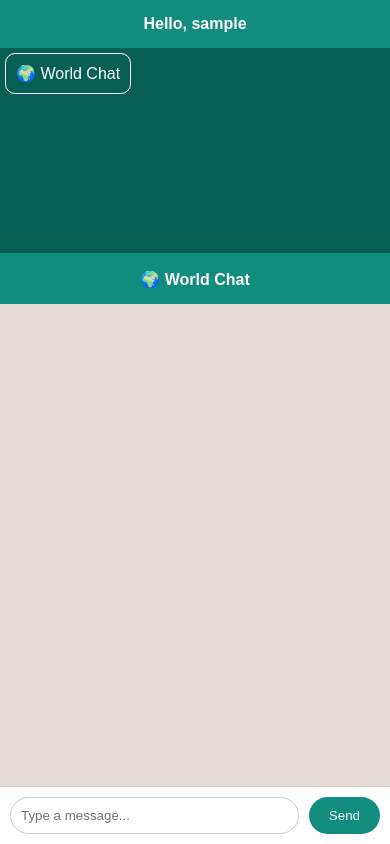
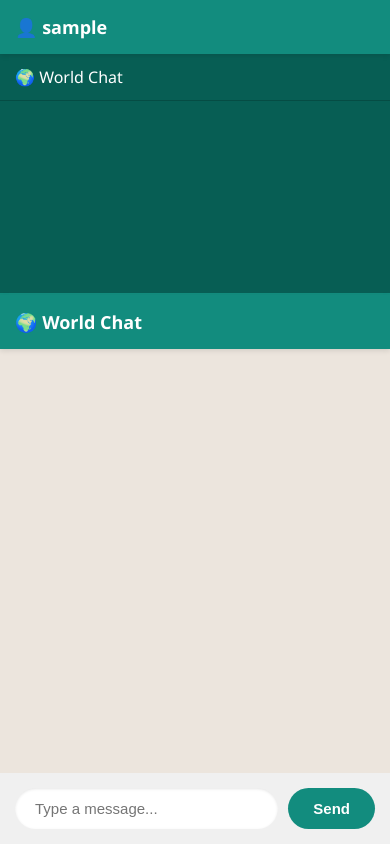
Before and after one commit to sunilraghav634-del/Itschat, a Flask app: page / in a window 390 px wide. Run offline with Flask 3, Linux system fonts and the light colour scheme; the visitor is signed in with stand-in values (Sample User, id 1); data that the repository does not hold is empty; some libraries are stand-ins or nearby versions.

Commit message:
Update chat.html

```diff
--- a/templates/chat.html
+++ b/templates/chat.html
@@ -1,41 +1,46 @@
 <!DOCTYPE html>
-<html>
+<html lang="en">
 <head>
+    <meta charset="UTF-8">
+    <meta name="viewport" content="width=device-width, initial-scale=1.0">
     <title>ItsChat</title>
-    <meta name="viewport" content="width=device-width, initial-scale=1">
-    <meta name="description" content="ItsChat - A simple, real-time global and private messaging app.">
-    <meta name="keywords" content="ItsChat, Chat App, Messaging, Real-time">
-    <meta name="google-site-verification" content="qQt9M9rKVhv3y69fc4fMKocVlxAk3wb8Br7-T1riv8k" />
     <script src="https://cdnjs.cloudflare.com/ajax/libs/socket.io/4.0.1/socket.io.js"></script>
     <style>
-        body { font-family: Arial, sans-serif; display: flex; margin: 0; height: 100vh; background-color: #ece5dd; }
-        #sidebar { width: 30%; background: #075e54; color: white; display: flex; flex-direction: column; }
-        #chat-area { width: 70%; display: flex; flex-direction: column; }
-        .header { background: #128c7e; color: white; padding: 15px; text-align: center; font-weight: bold; }
+        * { box-sizing: border-box; margin: 0; padding: 0; }
+        body { font-family: 'Segoe UI', Tahoma, Geneva, Verdana, sans-serif; display: flex; height: 100vh; background-color: #d1dbbd; }
+
+        #sidebar { width: 30%; background: #075e54; color: white; display: flex; flex-direction: column; border-right: 1px solid #054c44; }
+        .header { background: #128c7e; color: white; padding: 20px; font-size: 18px; font-weight: bold; box-shadow: 0 2px 5px rgba(0,0,0,0.1); z-index: 10; }
         #users-list { overflow-y: auto; flex-grow: 1; }
-        .user-card { padding: 15px; border-bottom: 1px solid #128c7e; cursor: pointer; background: #075e54; }
+        .user-card { padding: 15px 20px; border-bottom: 1px solid #054c44; cursor: pointer; transition: background 0.2s; font-size: 16px; }
         .user-card:hover { background: #128c7e; }
-        #messages { flex-grow: 1; padding: 20px; overflow-y: scroll; background: #e5ddd5; }
-        .msg-box { display: flex; padding: 10px; background: white; border-top: 1px solid #ccc; }
-        input[type="text"] { flex-grow: 1; padding: 10px; border-radius: 20px; border: 1px solid #ccc; margin-right: 10px; }
-        button { padding: 10px 20px; background: #128c7e; color: white; border: none; border-radius: 20px; cursor: pointer; }
+
+        #chat-area { width: 70%; display: flex; flex-direction: column; background: #ece5dd; }
+        #messages { flex-grow: 1; padding: 20px; overflow-y: auto; display: flex; flex-direction: column; gap: 10px; }
+        .msg-bubble { background: white; padding: 10px 15px; border-radius: 10px; max-width: 75%; align-self: flex-start; box-shadow: 0 1px 2px rgba(0,0,0,0.1); word-wrap: break-word; font-size: 15px; }
+
+        .msg-box { display: flex; padding: 15px; background: #f0f0f0; align-items: center; gap: 10px; }
+        input[type="text"] { flex-grow: 1; padding: 12px 20px; border-radius: 25px; border: none; outline: none; font-size: 15px; box-shadow: inset 0 1px 3px rgba(0,0,0,0.1); }
+        button { padding: 12px 25px; background: #128c7e; color: white; border: none; border-radius: 25px; font-size: 15px; font-weight: bold; cursor: pointer; transition: 0.2s; }
+        button:hover { background: #075e54; }
 
         @media (max-width: 768px) {
             body { flex-direction: column; }
-            #sidebar { width: 100%; height: 30%; border-bottom: 2px solid #128c7e; }
-            #chat-area { width: 100%; height: 70%; }
-            .user-card { display: inline-block; padding: 10px; border: 1px solid white; margin: 5px; border-radius: 10px; }
+            #sidebar { width: 100%; height: 35%; border-right: none; border-bottom: 2px solid #128c7e; }
+            #chat-area { width: 100%; height: 65%; }
+            .user-card { padding: 12px 15px; }
+            .header { padding: 15px; }
         }
     </style>
 </head>
 <body>
 
     <div id="sidebar">
-        <div class="header">Hello, {{ username }}</div>
+        <div class="header">👤 {{ username }}</div>
         <div id="users-list">
             <div class="user-card" onclick="startChat('World')">🌍 World Chat</div>
             {% for u in users %}
-                <div class="user-card" onclick="startChat('{{ u.username }}')">👤 {{ u.username }}</div>
+                <div class="user-card" onclick="startChat('{{ u.username }}')">💬 {{ u.username }}</div>
             {% endfor %}
         </div>
     </div>
@@ -44,7 +49,7 @@
         <div class="header" id="chat-title">🌍 World Chat</div>
         <div id="messages"></div>
         <div class="msg-box">
-            <input type="text" id="msg-input" placeholder="Type a message...">
+            <input type="text" id="msg-input" placeholder="Type a message..." onkeypress="handleKeyPress(event)">
             <button onclick="sendMsg()">Send</button>
         </div>
     </div>
@@ -67,15 +72,14 @@
                 .then(response => response.json())
                 .then(data => {
                     data.messages.forEach(msg => {
-                        messagesDiv.innerHTML += '<p style="background:white; padding:8px; border-radius:8px; max-width:80%; margin:5px 0;"><b>' + msg.sender + ':</b> ' + msg.content + '</p>';
+                        appendMessageBubble('<b>' + msg.sender + ':</b> ' + msg.content);
                     });
-                    messagesDiv.scrollTop = messagesDiv.scrollHeight;
                 });
         }
 
         function startChat(targetUser) {
             currentChat = targetUser;
-            document.getElementById('chat-title').innerText = targetUser === 'World' ? '🌍 World Chat' : '👤 ' + targetUser;
+            document.getElementById('chat-title').innerText = targetUser === 'World' ? '🌍 World Chat' : '💬 ' + targetUser;
 
             if (targetUser !== 'World') {
                 currentRoom = getRoomId(currentUser, targetUser);
@@ -87,10 +91,17 @@
             loadMessages(targetUser);
         }
 
+        function appendMessageBubble(htmlContent) {
+            var messagesDiv = document.getElementById('messages');
+            var div = document.createElement('div');
+            div.className = 'msg-bubble';
+            div.innerHTML = htmlContent;
+            messagesDiv.appendChild(div);
+            messagesDiv.scrollTop = messagesDiv.scrollHeight;
+        }
+
         socket.on('message', function(msg) {
-            var messagesDiv = document.getElementById('messages');
-            messagesDiv.innerHTML += '<p style="background:white; padding:8px; border-radius:8px; max-width:80%; margin:5px 0;">' + msg + '</p>';
-            messagesDiv.scrollTop = messagesDiv.scrollHeight;
+            appendMessageBubble(msg);
         });
 
         function sendMsg() {
@@ -106,6 +117,12 @@
             }
         }
 
+        function handleKeyPress(event) {
+            if (event.key === "Enter") {
+                sendMsg();
+            }
+        }
+
         window.onload = function() {
             startChat('World');
         };
```
